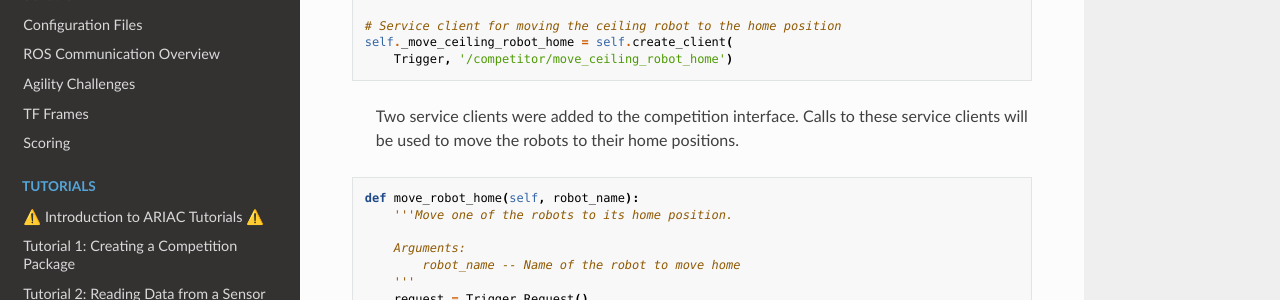
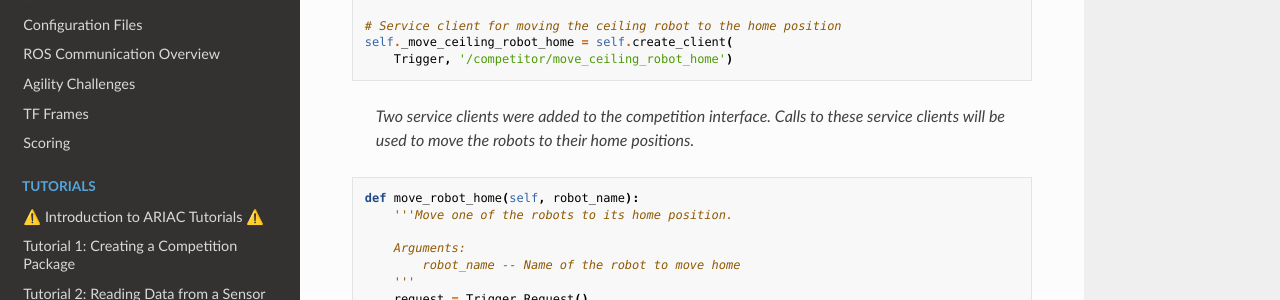
Before and after one commit to usnistgov/ARIAC, a Sphinx documentation site: the page built from docs/tutorials/tutorial_7.rst, in a window 1280 px wide and 900 px high, scrolled down 2134 px. Shown: the part 150-450 px from the top of the window. Built offline with Sphinx 7.4.7 and the Read the Docs theme 2.0.0, drawn with Linux system fonts in a browser that asks for light colours.

```diff
--- a/docs/tutorials/tutorial_7.rst
+++ b/docs/tutorials/tutorial_7.rst
@@ -153,7 +153,7 @@ The competition interface from :ref:`Tutorial 6 <Tutorial6>` was augmented with
 
 .. highlights::
 
-    Two service clients were added to the competition interface. Calls to these service clients will be used to move the robots to their home positions.
+    *Two service clients were added to the competition interface. Calls to these service clients will be used to move the robots to their home positions.*
 
 
 .. code-block:: python
@@ -190,7 +190,9 @@ The competition interface from :ref:`Tutorial 6 <Tutorial6>` was augmented with
         else:
             self.get_logger().warn(future.result().message)
 
-This public method is used in the main function to move each robot to its home position. The method takes the name of the robot to move as an argument. The method then calls the appropriate service client to move the robot to its home position.
+.. highlights::
+
+    *This public method is used in the main function to move each robot to its home position. The method takes the name of the robot to move as an argument. The method then calls the appropriate service client to move the robot to its home position.*
 
 
 Create the Executable
```
